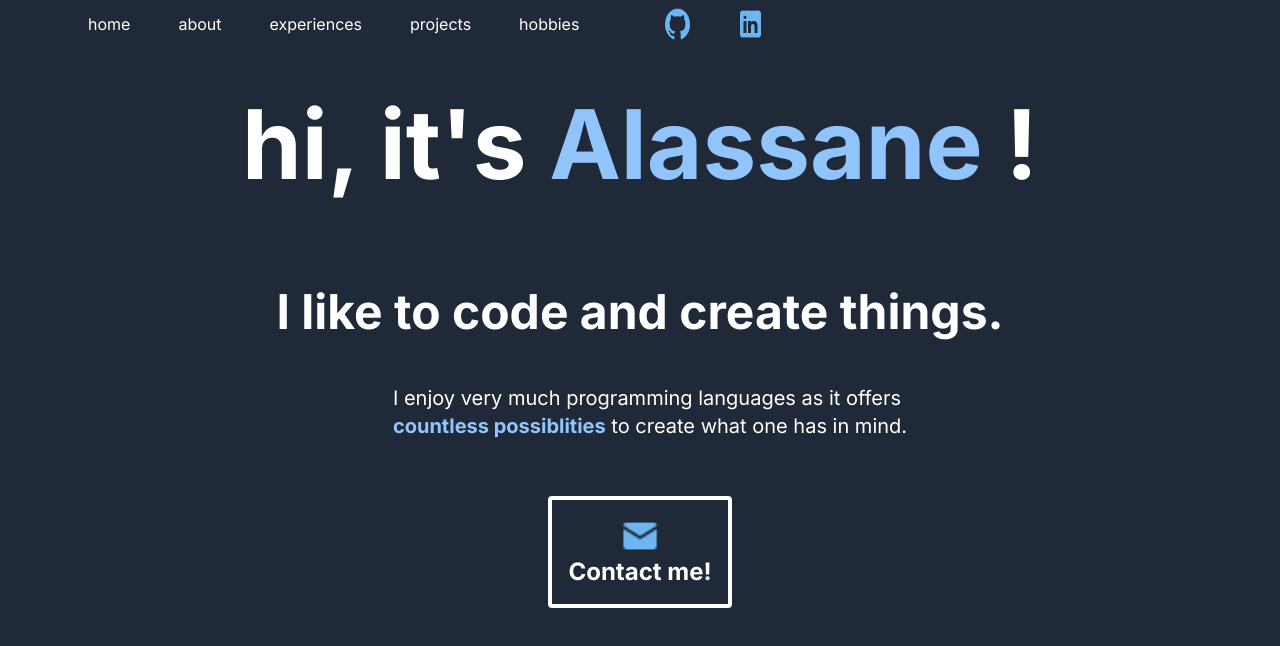
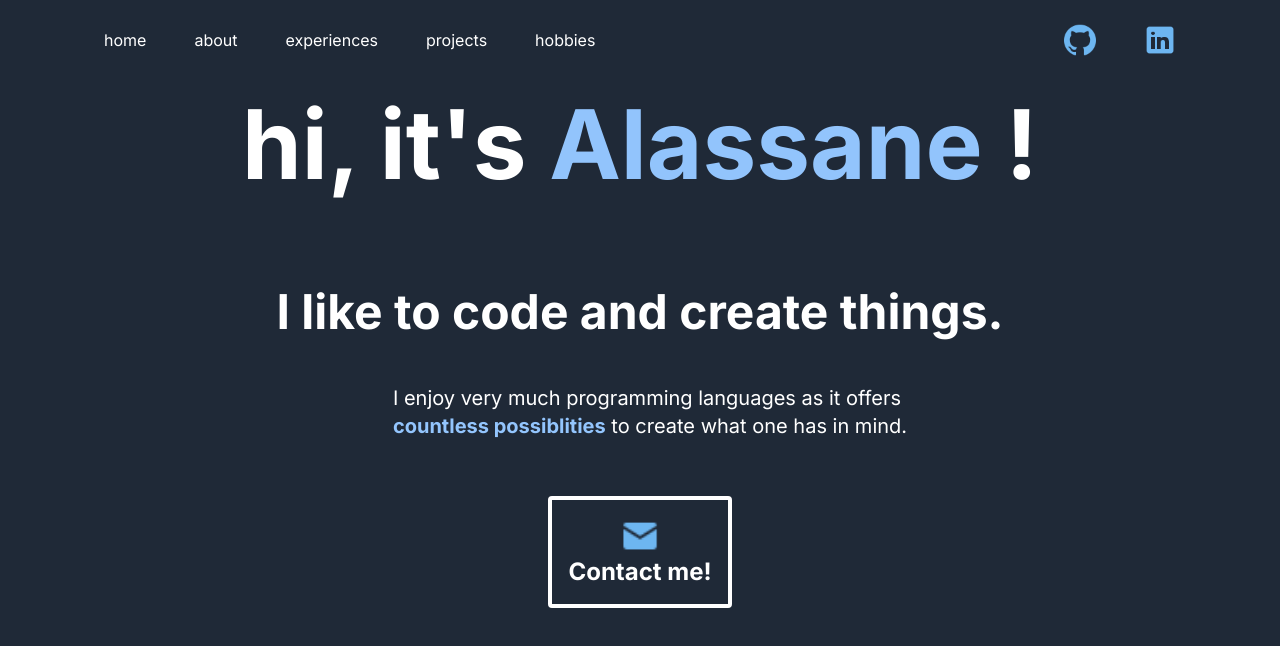
Before and after one commit to alassane8/alassanewade.com, a Next.js app in the folder portfolio/: page / in a window 1280 px wide. Shown: the top 646 px of the page. Built offline with nearby package versions, Linux system fonts and the light colour scheme.

Commit message:
feat: navbar.js completed

```diff
--- a/portfolio/app/components/navbar.js
+++ b/portfolio/app/components/navbar.js
@@ -2,10 +2,10 @@ import React from 'react';
 
 const NavigationBar = () => {
   return (
-    <div id="navbar" className=" mx-auto max-w-6xl">
-    <div className = "fixed">
-    <div className="text-white flex items-center">
-        <div className="flex items-center w-full">
+    <div id="navbar" className="fixed top-0 left-0 w-full bg-gray-800">
+      <div className="mx-auto max-w-6xl p-4">
+        <div className="flex justify-between">
+          <div className="flex">
             <button className="text-white py-2 px-4 transition-transform hover:scale-105 hover:text-blue-300 hover:font-bold mx-2">
               <a href="#home">home</a>
             </button>
@@ -22,21 +22,20 @@ const NavigationBar = () => {
               <a href="#hobbies">hobbies</a>
             </button>
           </div>
-        <div className="flex items-center ">
+          <div className="flex">
             <button className="py-2 px-4 transition-transform hover:scale-110 hover:text-blue-300 mx-2">
               <a href="https://github.com/alassane8">
-              <img src="images/github.png" alt="Github" className="h-8 w-11"></img>
+                <img src="images/github.png" alt="Github" className="h-8 w-8"></img>
               </a>
             </button>
             <button className="py-2 px-4 transition-transform hover:scale-110 hover:text-blue-300 mx-2">
               <a href="https://www.linkedin.com/in/alassane-wade-91181725b/">
-              <img src="images/linkedin.png" alt="LinkedIn" className="h-8 w-11"></img>
+                <img src="images/linkedin.png" alt="LinkedIn" className="h-8 w-8"></img>
               </a>
             </button>
           </div>
         </div>
       </div>
-
     </div>
   );
 };
```
Lines whose indentation alone changed are shown as unchanged.
